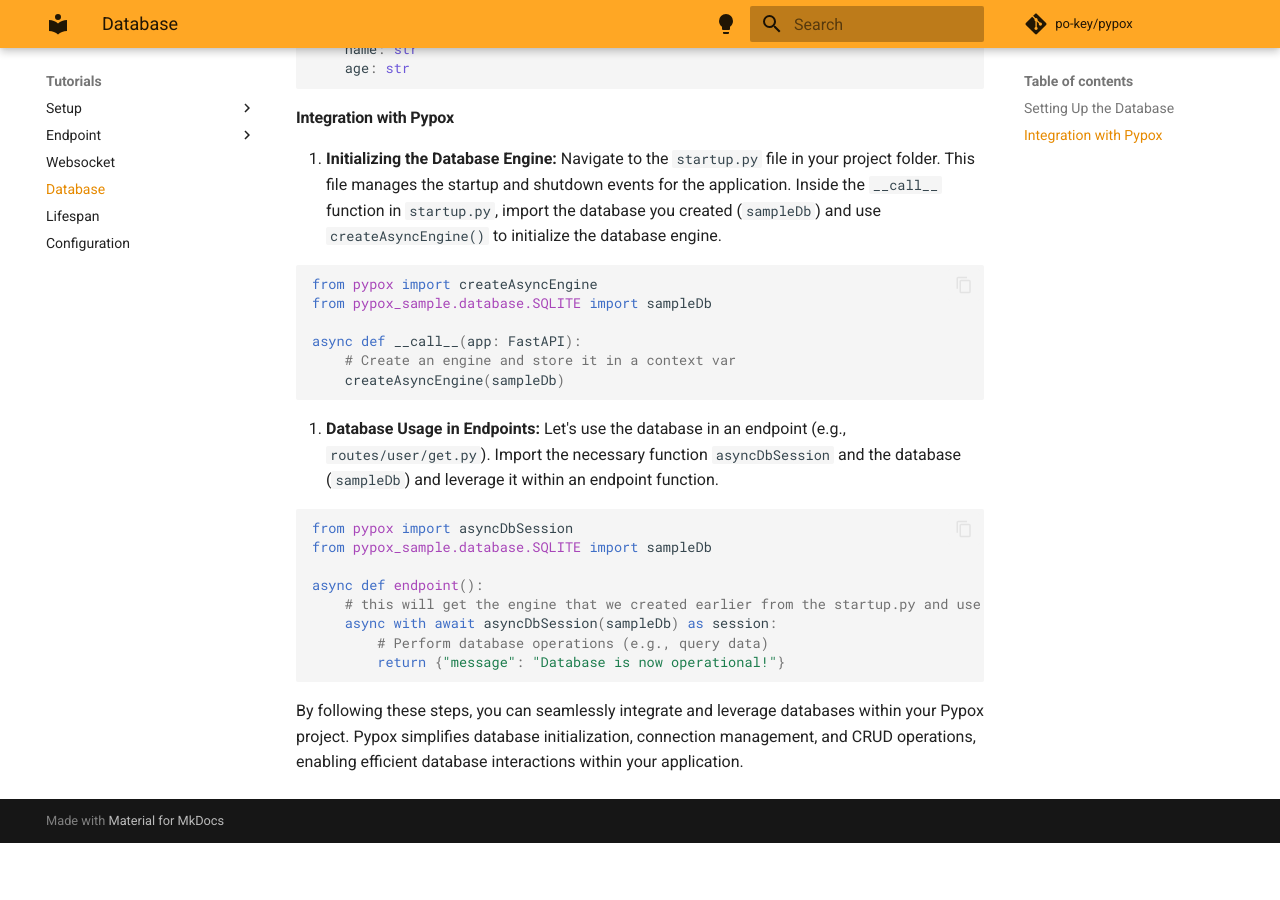
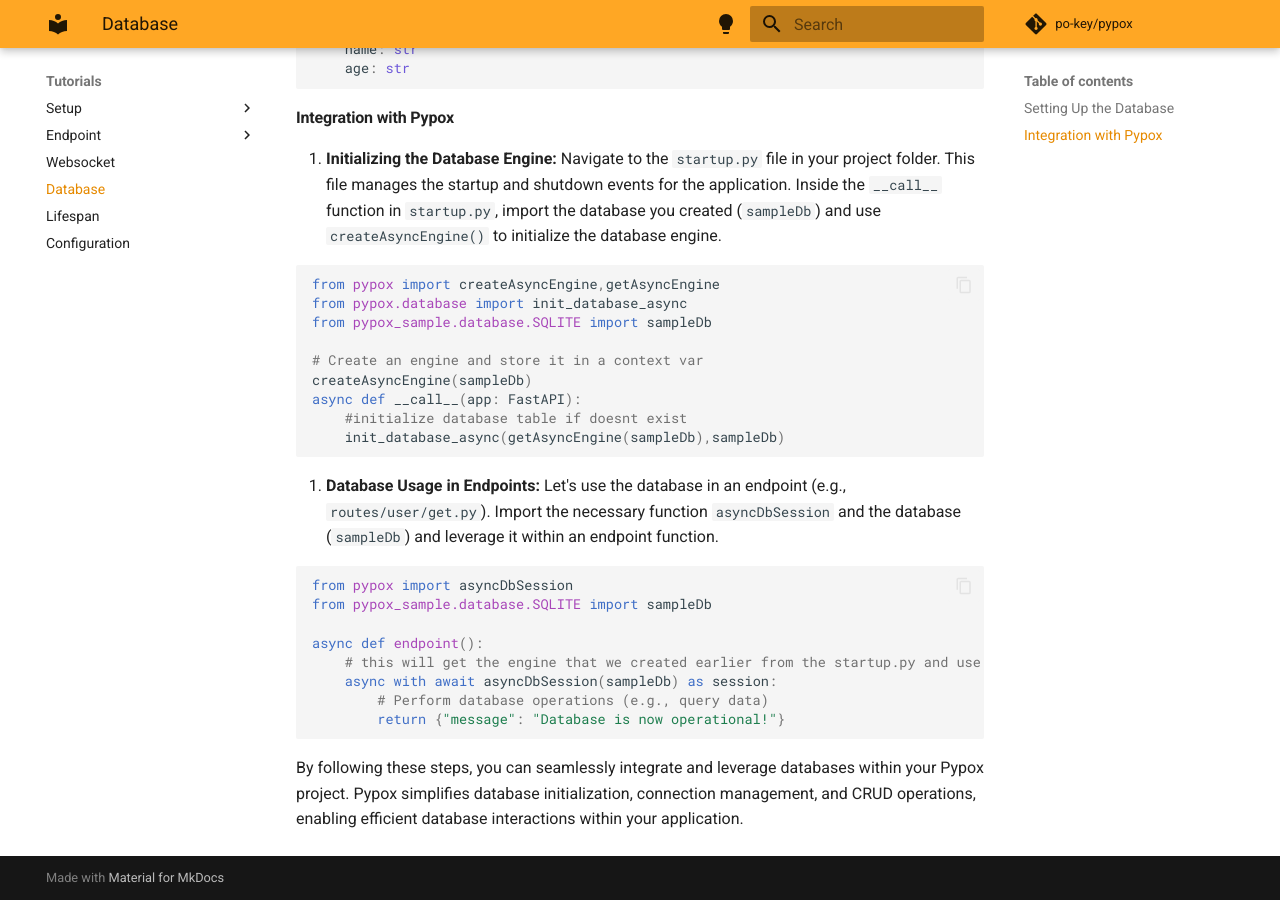
Before and after one commit to MarahuyoDevs/pypox, an MkDocs documentation site: the page built from docs/tutorials/database.md, in a window 1280 px wide and 900 px high, scrolled down 1006 px. Built offline with MkDocs 1.6.1 and Material for MkDocs 9.7.7, drawn with Linux system fonts in a browser that asks for light colours; comment, search, counter and statistics services are not loaded; before the commit the page ends 1849 px from its top, so only the background shows below that.

Commit message:
update docs and fix some typos

````diff
--- a/docs/tutorials/database.md
+++ b/docs/tutorials/database.md
@@ -40,12 +40,15 @@
    Inside the `__call__` function in `startup.py`, import the database you created (`sampleDb`) and use `createAsyncEngine()` to initialize the database engine.
 
    ```python
-   from pypox import createAsyncEngine
+   from pypox import createAsyncEngine,getAsyncEngine
+   from pypox.database import init_database_async
    from pypox_sample.database.SQLITE import sampleDb
 
+   # Create an engine and store it in a context var
+   createAsyncEngine(sampleDb)
    async def __call__(app: FastAPI):
-       # Create an engine and store it in a context var
-       createAsyncEngine(sampleDb)
+       #initialize database table if doesnt exist
+       init_database_async(getAsyncEngine(sampleDb),sampleDb)
    ```
 
 2. **Database Usage in Endpoints:**
````
Also changed, not shown: docs/about.md (+1 -1 lines).
